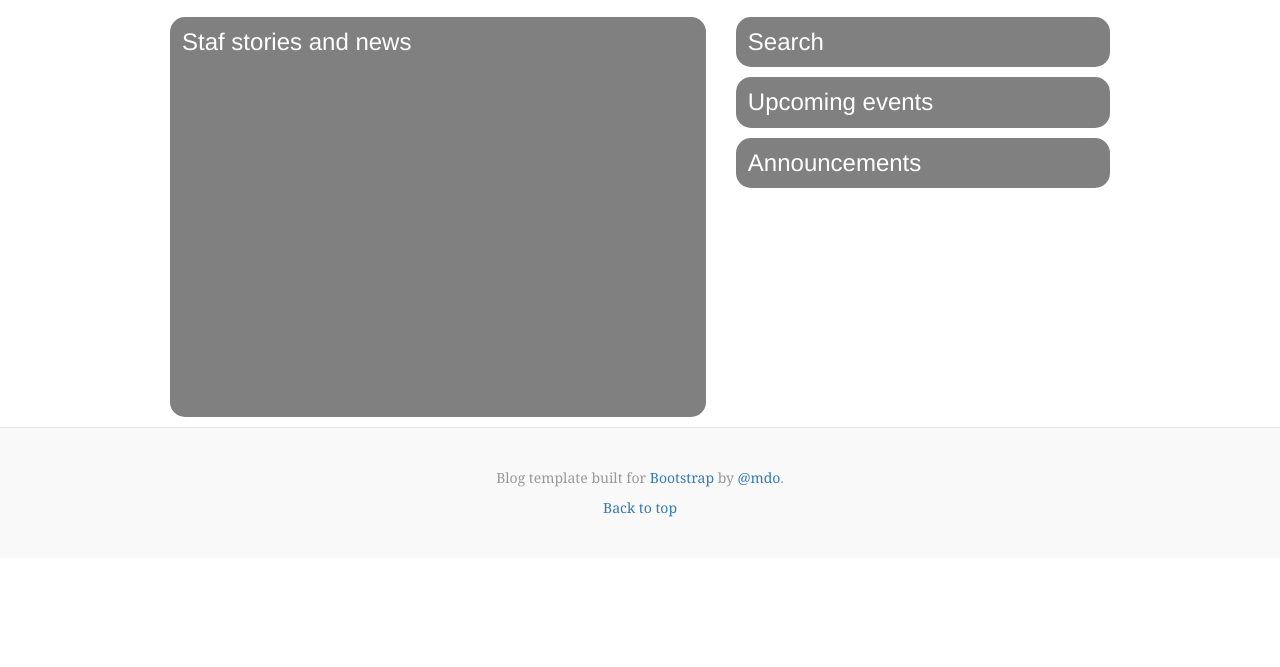
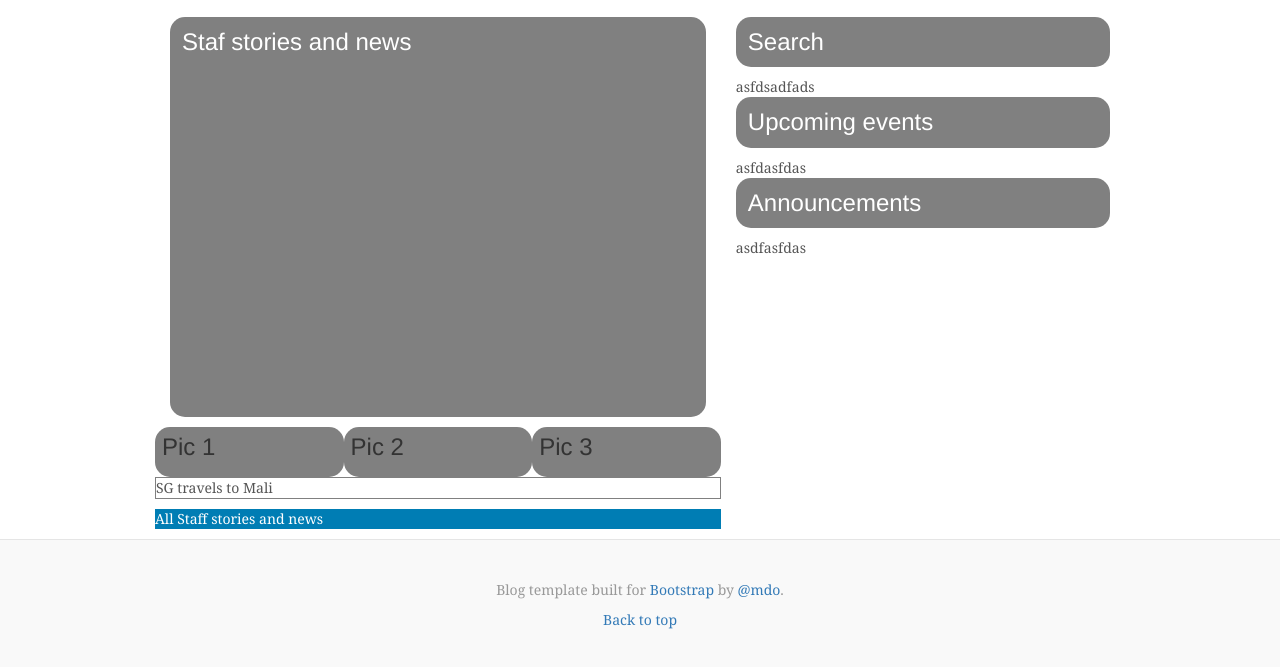
Before and after one commit to elneto/iseek-bootstrap, a plain HTML site: page blog.html in a window 1280 px wide. Shown: the part 171-838 px from the top of the page. Before the commit the page ends 800 px from the top, so only its background shows below. Drawn offline with Linux system fonts and the light colour scheme; a script that the page names is missing.

Commit message:
all done before the spotlight

```diff
--- a/blog.css
+++ b/blog.css
@@ -165,10 +165,19 @@ h6, .h6 {
   margin-bottom: 0;
 }
 
-.bb *{
+.bb{
   background-color: gray;
   -moz-border-radius: 15px;
   border-radius: 15px;
   color:white;
   padding:0.5em;
 }
+
+.bor{
+  border: 1px solid gray;
+}
+
+.blue-thing{
+  background-color: #007db4;
+  color:white;
+}
--- a/blog.html
+++ b/blog.html
@@ -108,15 +108,34 @@
       </nav>
       <!-- End NAVBAR -->
 
+      <!-- Stories, search, events, announcements -->
+      <div class="row">
+        <div class="col-md-5 col-md-push-7">
+          <h3 class="bb">Search</h3>
+          asfdsadfads
+          <h3 class="bb" >Upcoming events</h3>
+          asfdasfdas
+          <h3 class="bb" >Announcements</h3>
+          asdfasfdas
+        </div>
+        <!-- Stories -->
+        <div class="col-md-7 col-md-pull-5">
+          <h3 class="bb" style="height:400px;">Staf stories and news</h3>
+          <div class="row">
+            <div class="col-md-4 bb"><h3>Pic 1</h3></div>
+            <div class="col-md-4 bb"><h3>Pic 2</h3></div>
+            <div class="col-md-4 bb"><h3>Pic 3</h3></div>
+          </div>
 
-      <div class="row">
-        <div class="col-md-5 col-md-push-7 bb">
-          <h3>Search</h3>
-          <h3>Upcoming events</h3>
-          <h3>Announcements</h3>
-        </div>
-        <div class="col-md-7 col-md-pull-5 bb" ><h3 style="height:400px;">Staf stories and news</h3></div>
-      </div>
+          <div class="row">
+            <p class="bor">SG travels to Mali</p>
+          </div>
+          <div class="row">
+            <p class="blue-thing">All Staff stories and news <p>
+          </div>
+        </div> <!-- END Stories -->
+
+      </div> <!-- END Stories, search, events, announcements -->
 
     </div><!-- / main .container -->
 
```
